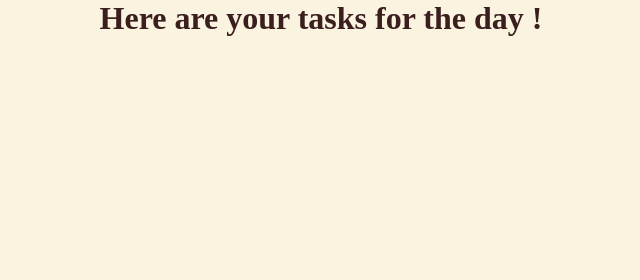
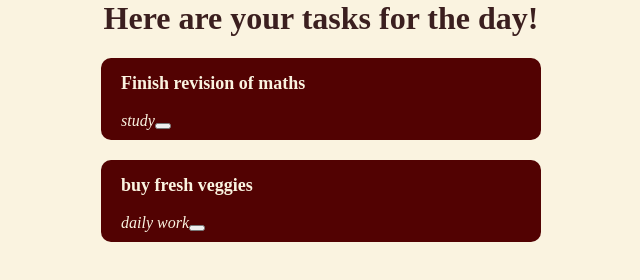
Before and after one commit to AditiNaldurgkar/listify, a React app: page /show in a window 1280 px wide. Shown: the whole page, without its empty margins (319-959 px from the left). Built offline with nearby package versions, Linux system fonts and the light colour scheme.

Commit message:
show task card made

```diff
--- a/src/views/show/show.css
+++ b/src/views/show/show.css
@@ -9,3 +9,17 @@
     margin-top: 0px;
     color: #3B1F1F;
 }
+h3{
+    font-size: large;
+    margin-top:5px;
+}
+.taskcard{
+    background-color: #520202;
+    color:#FAF3E0;
+    width: 400px;
+    padding: 10px 20px;
+    display: block;
+    margin: 20px auto;
+    border-radius: 10px;
+
+}
--- a/src/views/show/show.js
+++ b/src/views/show/show.js
@@ -1,14 +1,26 @@
 import "./show.css"
 const tasks =[
-    {title :"finish revision of maths",type:"study"},
+    {title :"Finish revision of maths",type:"study"},
     {
-        title:"buy fresj veggies",type:"daily work"
+        title:"buy fresh veggies",type:"daily work"
 }]
+function Displaynotes() {
+    return tasks.map((task, index) => (
+        <div key={index} className="taskcard">
+            <h3>{task.title}</h3>
+            <i>{task.type}</i>
+            <button></button>
+        </div>
+    ));
+}
 
-function Shownote(){
-    return <div className="bodyshow">
-         <h1 className="taglineshow">Here are your tasks for the day !</h1>
+function Shownote() {
+    return (
+        <div className="bodyshow">
+            <h1 className="taglineshow">Here are your tasks for the day!</h1>
+            <Displaynotes />
+        </div>
+    );
+}
 
-    </div>
-}
 export default Shownote;
```
